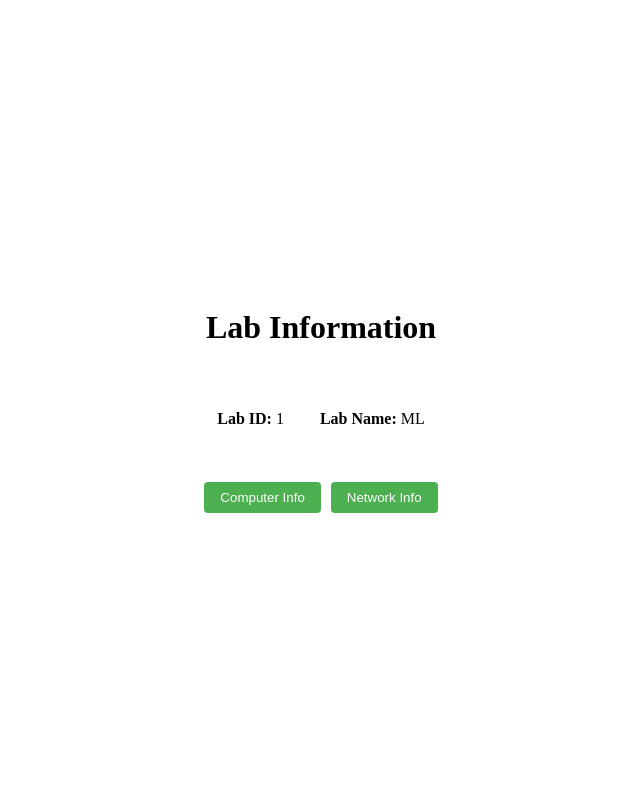
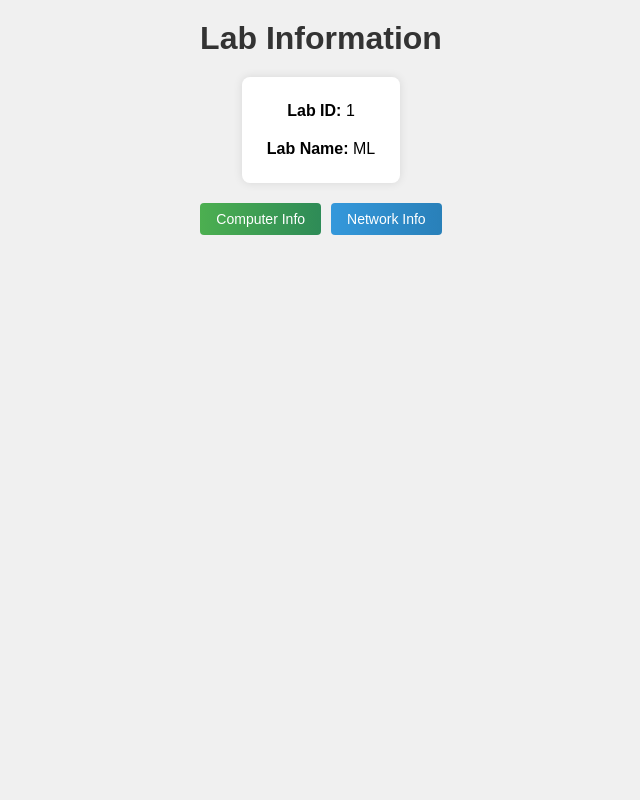
Before and after one commit to Sahal054/Computer-Lab-Monitoring-Tool, a FastAPI app: page /labs/1 in a window 1280 px wide. Shown: the whole page, without its empty margins (319-959 px from the left). Run offline with FastAPI, Linux system fonts and the light colour scheme.

Commit message:
small changes

```diff
--- a/app/main.py
+++ b/app/main.py
@@ -74,12 +74,13 @@ async def get_computer(lab_id: int, computer_id: int, db: Session = Depends(get_
 
 
 # endpoint to get network information for a lab
-@app.get("/labs/{lab_id}/network", response_class=HTMLResponse)
-async def get_network_info(lab_id: int, db: Session = Depends(get_db)):
+# endpoint to get network information for a lab
+@app.get("/labs/{lab_id}/network",response_class=HTMLResponse)
+async def get_network_info(request: Request,lab_id: int, db: Session = Depends(get_db)):
     network_info = db.query(models.NetworkInfo).filter(models.NetworkInfo.Lab_ID == lab_id).first()
     if not network_info:
         raise HTTPException(status_code=404, detail="Network information not found")
-    return network_info
+    return templates.TemplateResponse("network.html", {"request": request, "network_data": network_info})
 
 
 # endpoint to get software information for a specific computer
--- a/templates/labChosen.html
+++ b/templates/labChosen.html
@@ -9,39 +9,64 @@
             display: flex;
             flex-direction: column;
             align-items: center;
-            justify-content: center;
+            justify-content: flex-start;
             height: 100vh;
             margin: 0;
+            background-color: #f0f0f0;
+            font-family:  sans-serif;
         }
 
         h1 {
+            margin-top: 20px;
             margin-bottom: 20px;
+            text-align: center;
+            color: #333;
         }
 
         .lab-details {
             display: flex;
-            gap: 20px;
-            margin-top: 20px;
+            flex-direction: column;
+            align-items: center;
+            justify-content: center;
+            gap: 10px;
+            padding: 20px;
+            background-color: #fff;
+            border-radius: 8px;
+            box-shadow: 0 0 10px rgba(0, 0, 0, 0.1);
+            margin-bottom: 20px;
+            text-align: center;
         }
 
         .lab-details p {
-            padding: 8px;
-        }
-
-        button {
-            background-color: #4CAF50;
-            color: white;
-            padding: 8px 16px;
-            border: none;
-            border-radius: 4px;
-            margin-top: 10px;
-            cursor: pointer;
+            margin: 0;
+            padding: 5px;
         }
 
         .button-container {
             display: flex;
             gap: 10px;
-            margin-top: 20px;
+        }
+
+        .gradient-button {
+            padding: 8px 16px;
+            border: none;
+            border-radius: 4px;
+            cursor: pointer;
+            font-size: 14px;
+            color: #fff;
+            transition: all 0.3s ease;
+        }
+
+        .gradient-button:hover {
+            transform: translateY(-2px);
+        }
+
+        .computer-button {
+            background: linear-gradient(to right, #4CAF50, #2E8B57);
+        }
+
+        .network-button {
+            background: linear-gradient(to right, #3498db, #2980b9);
         }
     </style>
 </head>
@@ -49,7 +74,7 @@
 
 <h1>Lab Information</h1>
 
-<!-- Display lab details side by side -->
+<!-- Display lab details in a centered column -->
 <div class="lab-details">
     <p><strong>Lab ID:</strong> {{ lab.Lab_ID }}</p>
     <p><strong>Lab Name:</strong> {{ lab.Lab_Name }}</p>
@@ -57,8 +82,8 @@
 
 <!-- Buttons for Computers and Network Info -->
 <div class="button-container">
-    <button onclick="goToComputers()">Computer Info</button>
-    <button onclick="goToNetworkInfo()">Network Info</button>
+    <button class="gradient-button computer-button" onclick="goToComputers()">Computer Info</button>
+    <button class="gradient-button network-button" onclick="goToNetworkInfo()">Network Info</button>
 </div>
 
 <script>
@@ -74,8 +99,5 @@
     }
 </script>
 
-
-
-
 </body>
 </html>
```
